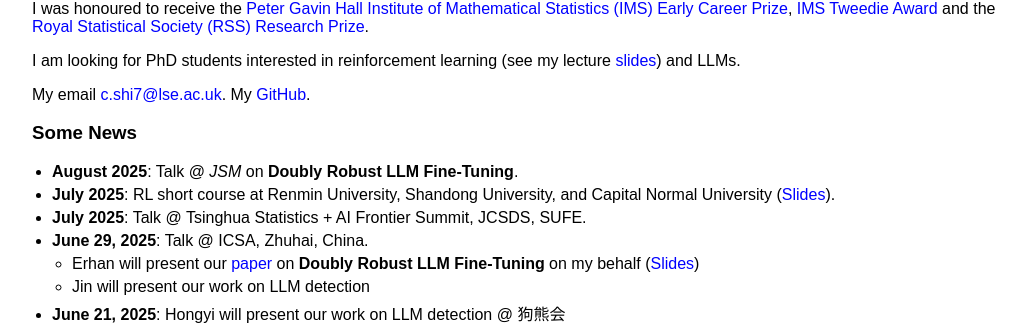
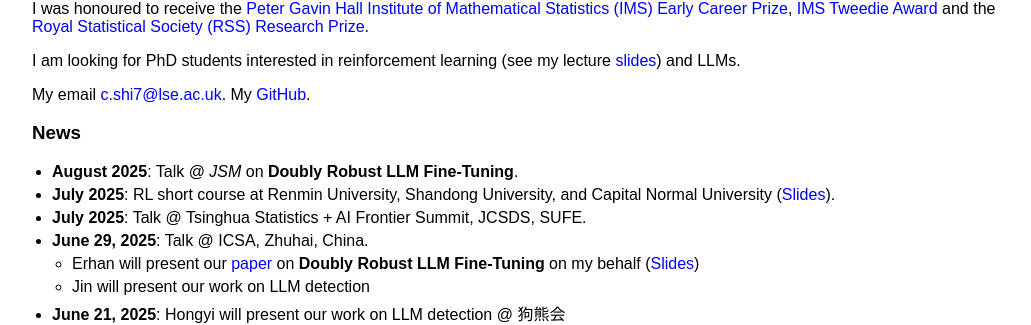
Before and after one commit to callmespring/callmespring.github.io, a Jekyll site: the page built from index.md, in a window 1280 px wide and 900 px high, scrolled down 940 px. Shown: the part 138-463 px from the top of the window, without its empty margins (108-1139 px from the left). Built offline with Jekyll 4.4.1, drawn with Linux system fonts in a browser that asks for light colours.

Commit message:
Update index.md

```diff
--- a/index.md
+++ b/index.md
@@ -26,7 +26,7 @@ I am looking for PhD students interested in reinforcement learning (see my lectu
 
 My email <c.shi7@lse.ac.uk>. My [GitHub](https://github.com/callmespring).
 
-### Some News
+### News
 
 - **August 2025**: Talk @ *JSM* on **Doubly Robust LLM Fine-Tuning**.
 - **July 2025**: RL short course at Renmin University, Shandong University, and Capital Normal University ([Slides](https://github.com/callmespring/RL-short-course)).
```
